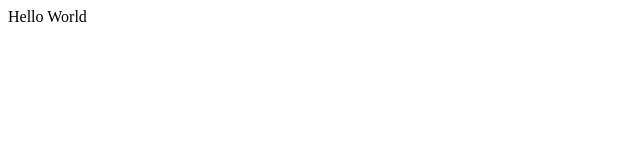
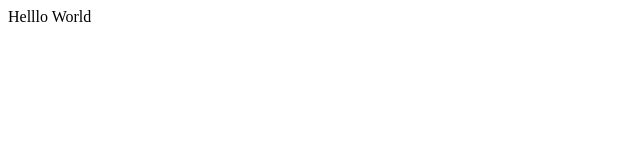
Before and after one commit to lleybong/C339_L12, a plain HTML site: page index.html in a window 1280 px wide. Shown: the full height of the page, 0-640 px from the left. Drawn offline with Linux system fonts and the light colour scheme.

Commit message:
commit message goes here

```diff
--- a/index.html
+++ b/index.html
@@ -1,6 +1,6 @@
 <html>
 <head></head>
 <body>
-    Hello World
+    Helllo World
 </body>
 </html>
```
